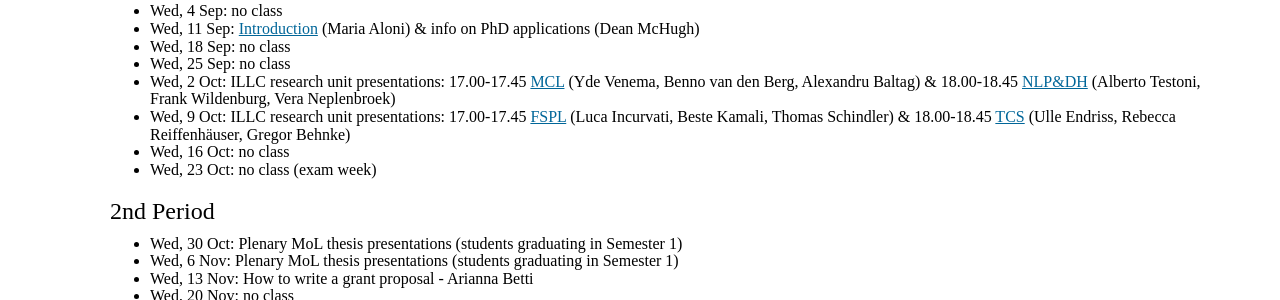
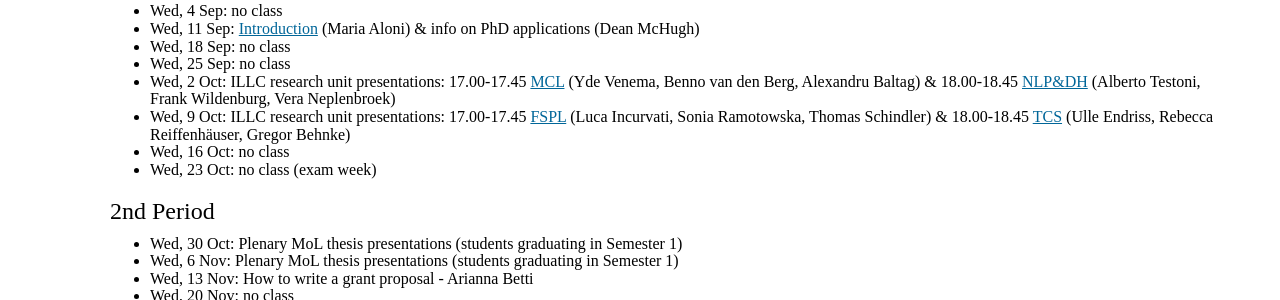
Before and after one commit to rednaw/site, a Jekyll site: the page built from content/GraduationTrajectory.md, in a window 1280 px wide. Shown: the part 708-1008 px from the top of the page. Built offline with Jekyll 4.4.1, drawn with Linux system fonts in a browser that asks for light colours; some web fonts are replaced.

Commit message:
Update GraduationTrajectory.md

```diff
--- a/content/GraduationTrajectory.md
+++ b/content/GraduationTrajectory.md
@@ -33,7 +33,7 @@
 * Wed, 18 Sep: no class
 * Wed, 25 Sep: no class
 * Wed, 2 Oct:  ILLC research unit presentations: 17.00-17.45 [MCL](https://www.illc.uva.nl/Research/Organisation/Research-Units/MCL) (Yde Venema, Benno van den Berg, Alexandru Baltag) & 18.00-18.45 [NLP&DH](https://www.illc.uva.nl/Research/Organisation/Research-Units/NLPDH) (Alberto Testoni, Frank Wildenburg, Vera Neplenbroek)
-* Wed, 9 Oct:  ILLC research unit presentations: 17.00-17.45 [FSPL](https://www.illc.uva.nl/Research/Organisation/Research-Units/FSPL/) (Luca Incurvati, Beste Kamali, Thomas Schindler) & 18.00-18.45 [TCS](https://www.illc.uva.nl/Research/Organisation/Research-Units/TCS) (Ulle Endriss, Rebecca Reiffenhäuser, Gregor Behnke)
+* Wed, 9 Oct:  ILLC research unit presentations: 17.00-17.45 [FSPL](https://www.illc.uva.nl/Research/Organisation/Research-Units/FSPL/) (Luca Incurvati, Sonia Ramotowska, Thomas Schindler) & 18.00-18.45 [TCS](https://www.illc.uva.nl/Research/Organisation/Research-Units/TCS) (Ulle Endriss, Rebecca Reiffenhäuser, Gregor Behnke)
 * Wed, 16 Oct: no class
 * Wed, 23 Oct: no class (exam week)
 
```
